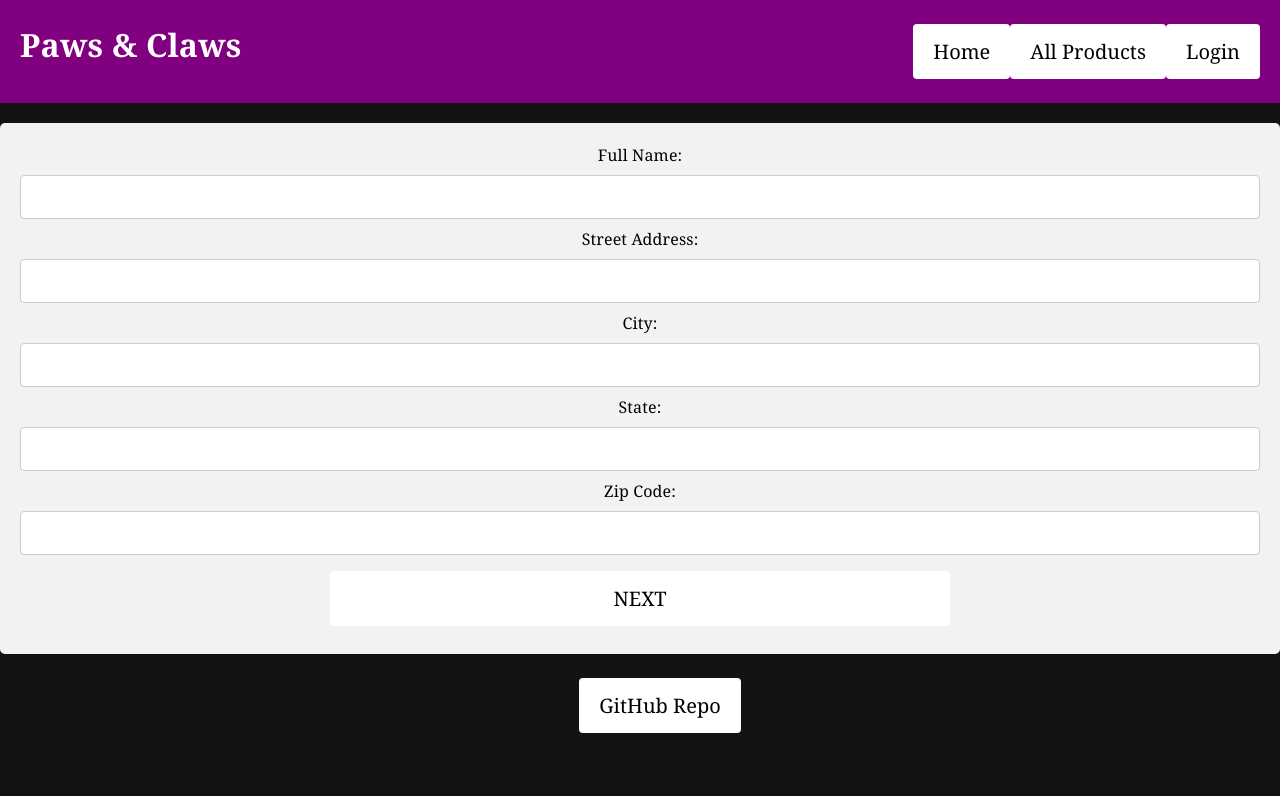
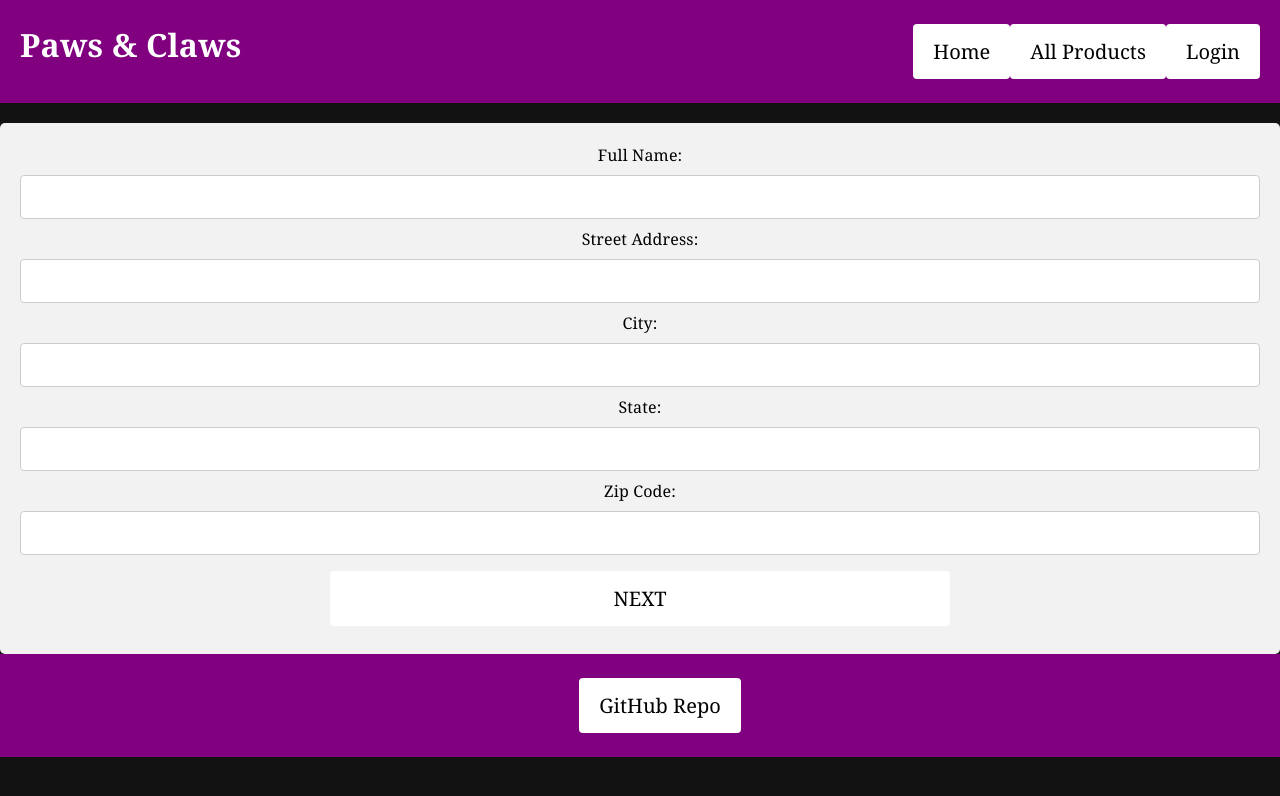
Before and after one commit to Fullslackers-Team/grace-shopper, a React (Vite) app in the folder client/: page /checkout in a window 1280 px wide. Shown: the top 796 px of the page. Built offline with nearby package versions, Linux system fonts and the light colour scheme; no server answers.

Commit message:
footer css

```diff
--- a/client/src/components/Footer/index.css
+++ b/client/src/components/Footer/index.css
@@ -11,4 +11,5 @@
 	display: flex;
 	justify-content: center;
 	position: sticky;
+	background-color: purple;
 }
```
